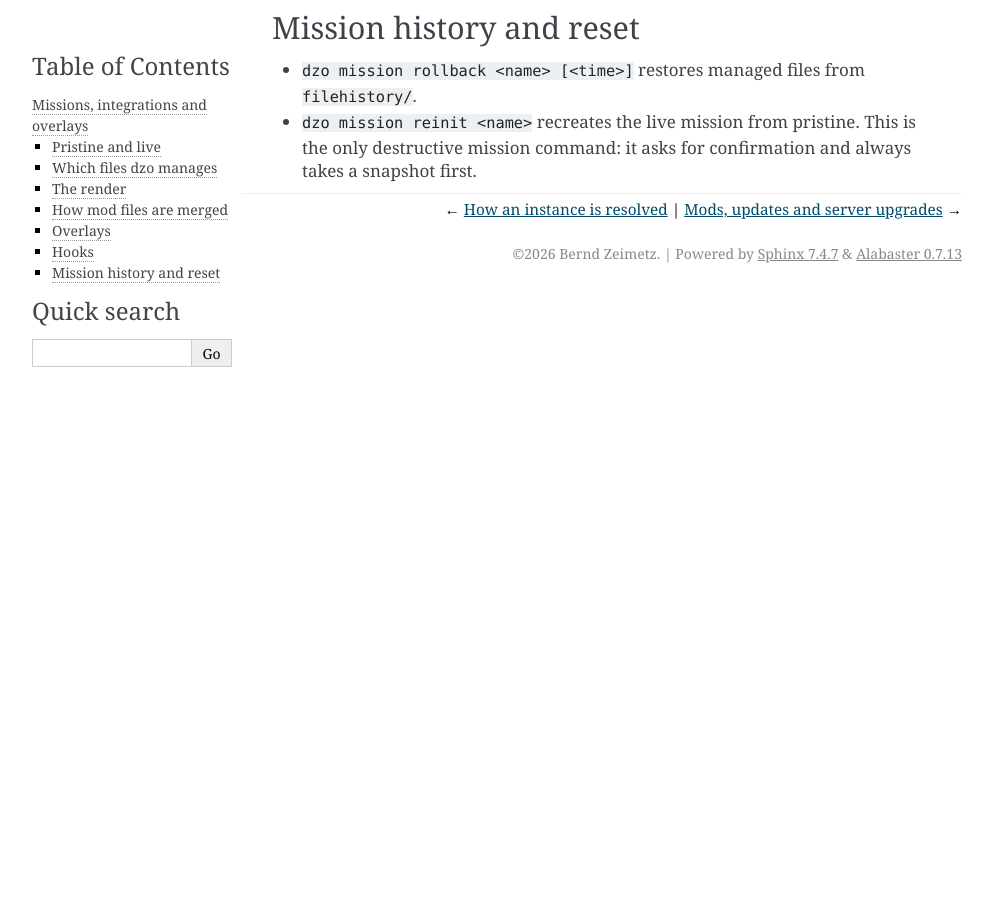
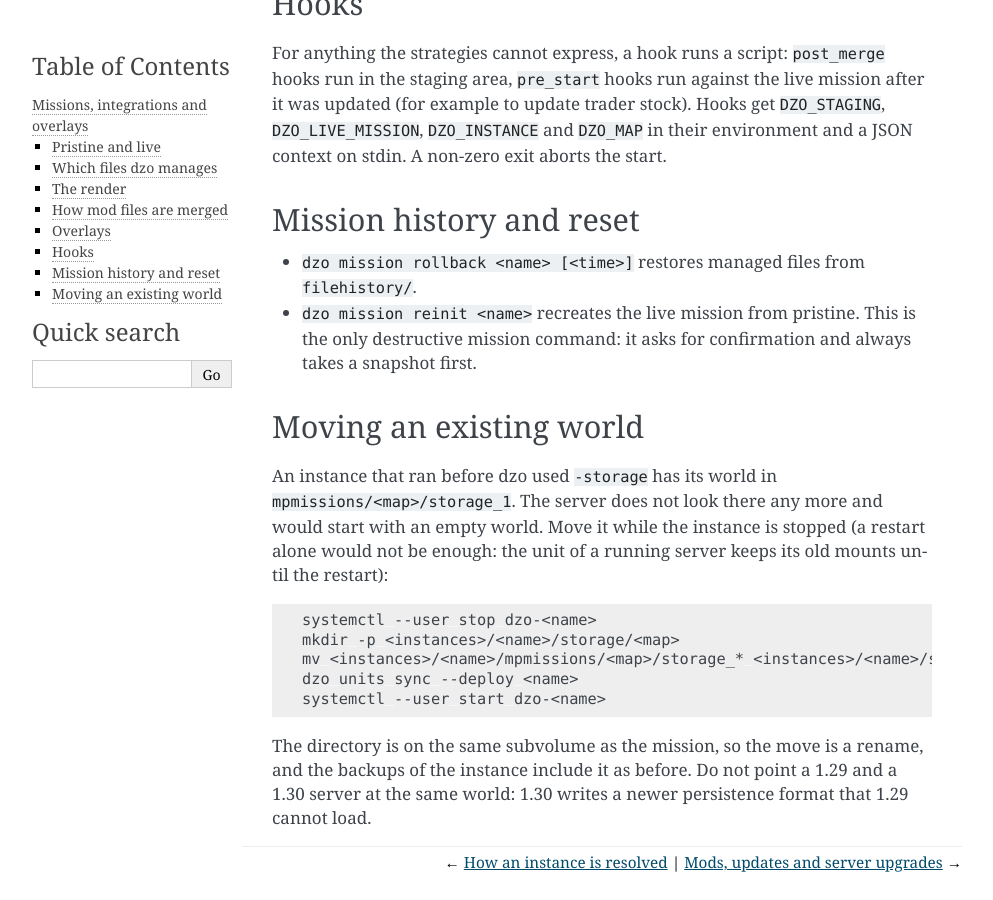
Before and after one commit to bzed-ai/dayz-server-operator, a Sphinx documentation site: the page built from docs/missions.rst, in a window 1280 px wide and 900 px high, scrolled down 3762 px. Shown: the whole window, without its empty margins (148-1141 px from the left). Built offline with Sphinx 7.4.7, drawn with Linux system fonts in a browser that asks for light colours; some of the changed text lies outside the part shown.

Commit message:
instances: the server's persistence moves out of the mission folder (-storage=/storage)
Each instance mounts storage/<map> at /storage and starts DayZServer with
-storage=/storage. The mission folder then only holds managed files, a map change
no longer loads another map's world, and $storage: resolves to the same place.
Verified with a real server: storage_1 appears only below the -storage directory.

Co-Authored-By: Claude Sonnet 5.5 <noreply@anthropic.com>

```diff
--- a/docs/backups.rst
+++ b/docs/backups.rst
@@ -115,11 +115,13 @@ The instance is stopped, a safety snapshot is taken, the current data is moved
 aside (and kept as a snapshot), the backup becomes the live instance, and the
 server starts.
 
-Restore only part of an instance, for example the world or one mod's data:
+Restore only part of an instance, for example the world or one mod's data (the
+world is below ``storage/<map>``; snapshots taken before dzo moved it there have it
+in ``mpmissions/<map>/storage_1``):
 
 .. code-block:: sh
 
-   dzo restore deerisle <id> --path mpmissions/empty.deerisle/storage_1
+   dzo restore deerisle <id> --path storage/empty.deerisle/storage_1
 
 A restore takes a ``pre_restore`` snapshot first, so restoring the wrong snapshot
 can be undone, and the data it replaces is kept as a snapshot of reason
--- a/docs/missions.rst
+++ b/docs/missions.rst
@@ -4,9 +4,17 @@
 Missions, integrations and overlays
 ===================================
 
-The mission folder holds the Central Economy files, ``init.c``, and the game
-world (``storage_1``). dzo treats it with care: **the live mission is never
-wiped or recreated**.
+The mission folder holds the Central Economy files and ``init.c``. dzo treats it
+with care: **the live mission is never wiped or recreated**.
+
+The game world (the persistence, ``storage_1``) is not in the mission folder.
+dzo starts the server with ``-storage=/storage``, and ``/storage`` is
+``<instances>/<name>/storage/<map>`` on the host. The server then writes
+``storage_<instanceId>`` there and nothing into the mission, so the mission folder
+only holds files dzo and the mods manage. Keeping the world per map means that
+changing the map starts a fresh world instead of loading the old map's
+persistence; the old one stays in its directory. Mods that use the ``$storage:``
+placeholder get the same directory.
 
 Pristine and live
 -----------------
@@ -176,3 +184,25 @@ Mission history and reset
 * ``dzo mission reinit <name>`` recreates the live mission from pristine. This is
   the only destructive mission command: it asks for confirmation and always
   takes a snapshot first.
+
+Moving an existing world
+------------------------
+
+An instance that ran before dzo used ``-storage`` has its world in
+``mpmissions/<map>/storage_1``. The server does not look there any more and would
+start with an empty world. Move it while the instance is stopped (a restart
+alone would not be enough: the unit of a running server keeps its old mounts
+until the restart):
+
+.. code-block:: sh
+
+   systemctl --user stop dzo-<name>
+   mkdir -p <instances>/<name>/storage/<map>
+   mv <instances>/<name>/mpmissions/<map>/storage_* <instances>/<name>/storage/<map>/
+   dzo units sync --deploy <name>
+   systemctl --user start dzo-<name>
+
+The directory is on the same subvolume as the mission, so the move is a rename,
+and the backups of the instance include it as before. Do not point a 1.29 and a
+1.30 server at the same world: 1.30 writes a newer persistence format that 1.29
+cannot load.
```
Also changed, not shown: 5 other files.
